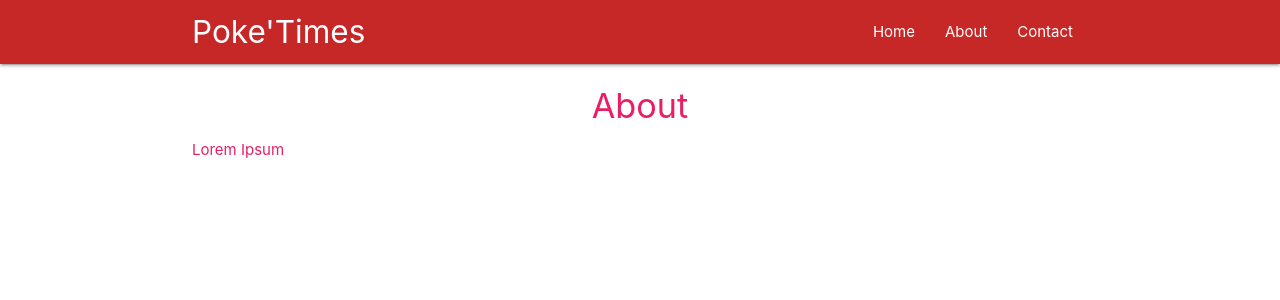
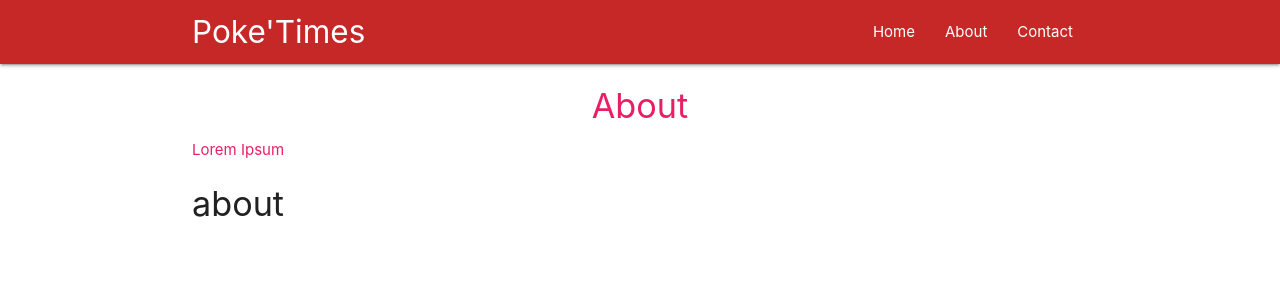
Before and after one commit to SBolsec/React-01, a React (Create React App) app in the folder 06-react-router/: page /about in a window 1280 px wide. Shown: the top 300 px of the page. Built offline with nearby package versions, Linux system fonts and the light colour scheme.

Commit message:
route parameters

```diff
--- a/06-react-router/src/App.js
+++ b/06-react-router/src/App.js
@@ -4,6 +4,8 @@
 import Home from './components/Home';
 import About from './components/About';
 import Contact from './components/Contact';
+import Post from './components/Post';
+
 class App extends React.Component {
   render() {
     return (
@@ -13,6 +15,7 @@
             <Route exact path='/' component={Home} />
             <Route path='/about' component={About} />
             <Route path='/contact' component={Contact} />
+            <Route path='/:post_id' component={Post} />
         </div>
       </BrowserRouter>
     );
--- /dev/null
+++ b/06-react-router/src/components/Post.js
@@ -0,0 +1,24 @@
+import React from 'react';
+
+class Post extends React.Component {
+    state = {
+        id: null
+    }
+
+    componentDidMount() {
+        let id = this.props.match.params.post_id;
+        this.setState({
+            id: id
+        });
+    }
+
+    render() {
+        return (
+            <div className="container">
+                <h4>{this.state.id}</h4>
+            </div>
+        );
+    }
+}
+
+export default Post;
```
